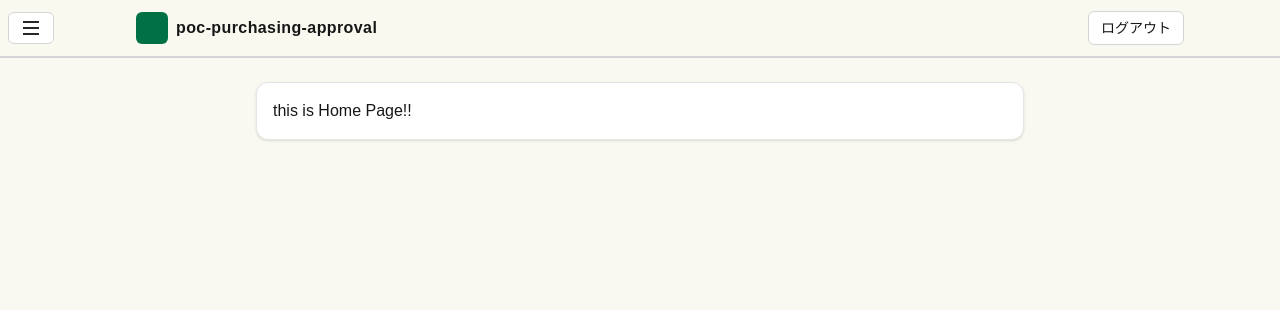
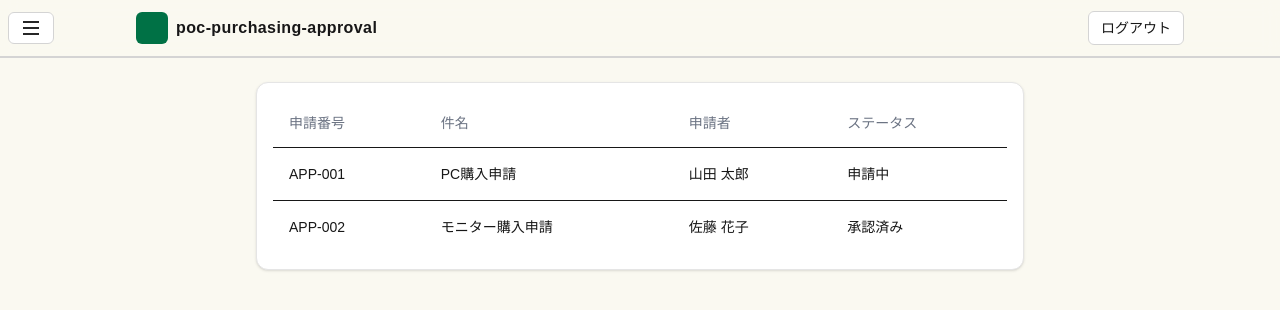
Before and after one commit to Yamazaki-Katsunori/poc-purchasing-approval, a Next.js app in the folder frontend/: page / in a window 1280 px wide. Shown: the top 310 px of the page. Built offline with nearby package versions, Linux system fonts and the light colour scheme.

Commit message:
feat commit: ui table components create

```diff
--- a/frontend/src/app/page.tsx
+++ b/frontend/src/app/page.tsx
@@ -1,3 +1,55 @@
+import { Table, TableBody, TableCell, TableHead, TableHeader, TableRow } from '@/ui';
+
+// demo data
+type ApprovalItem = {
+  id: number;
+  requestNo: string;
+  title: string;
+  applicantName: string;
+  status: string;
+};
+
+const items: ApprovalItem[] = [
+  {
+    id: 1,
+    requestNo: 'APP-001',
+    title: 'PC購入申請',
+    applicantName: '山田 太郎',
+    status: '申請中',
+  },
+  {
+    id: 2,
+    requestNo: 'APP-002',
+    title: 'モニター購入申請',
+    applicantName: '佐藤 花子',
+    status: '承認済み',
+  },
+];
+
 export default function Page() {
-  return <main>this is Home Page!!</main>;
+  return (
+    <main>
+      <Table>
+        <TableHeader>
+          <TableRow>
+            <TableHead>申請番号</TableHead>
+            <TableHead>件名</TableHead>
+            <TableHead>申請者</TableHead>
+            <TableHead>ステータス</TableHead>
+          </TableRow>
+        </TableHeader>
+
+        <TableBody>
+          {items.map((item: ApprovalItem) => (
+            <TableRow key={item.id}>
+              <TableCell>{item.requestNo}</TableCell>
+              <TableCell>{item.title}</TableCell>
+              <TableCell>{item.applicantName}</TableCell>
+              <TableCell>{item.status}</TableCell>
+            </TableRow>
+          ))}
+        </TableBody>
+      </Table>
+    </main>
+  );
 }
--- a/frontend/src/ui/index.ts
+++ b/frontend/src/ui/index.ts
@@ -7,3 +7,4 @@ export * from './button';
 export * from './header';
 export * from './sidebar';
 export * from './hamburger';
+export * from './table';
--- /dev/null
+++ b/frontend/src/ui/table/index.ts
@@ -0,0 +1 @@
+export * from './table';
--- /dev/null
+++ b/frontend/src/ui/table/table.tsx
@@ -0,0 +1,47 @@
+import { cn } from '@/shared';
+import { ComponentPropsWithoutRef } from 'react';
+
+type TableProps = ComponentPropsWithoutRef<'table'>;
+type TableHeaderProps = ComponentPropsWithoutRef<'thead'>;
+type TableBodyProps = ComponentPropsWithoutRef<'tbody'>;
+type TableFooterProps = ComponentPropsWithoutRef<'tfoot'>;
+type TableRowProps = ComponentPropsWithoutRef<'tr'>;
+type TableHeadProps = ComponentPropsWithoutRef<'th'>;
+type TableCellProps = ComponentPropsWithoutRef<'td'>;
+type TableCaptionProps = ComponentPropsWithoutRef<'caption'>;
+
+export function Table({ className, ...props }: TableProps) {
+  return (
+    <div className="w-full overflow-x-auto">
+      <table className={cn('w-full caption-bottom text-sm', className)} {...props} />
+    </div>
+  );
+}
+
+export function TableHeader({ className, ...props }: TableHeaderProps) {
+  return <thead className={cn('[&_tr]:border-b', className)} {...props} />;
+}
+
+export function TableBody({ className, ...props }: TableBodyProps) {
+  return <tbody className={cn('[&_tr:last-child]:border-0', className)} {...props} />;
+}
+
+export function TableFooter({ className, ...props }: TableFooterProps) {
+  return <tfoot className={cn('border-t bg-gray-50 font-medium [&>tr]:last:border-b-0', className)} {...props} />;
+}
+
+export function TableRow({ className, ...props }: TableRowProps) {
+  return <tr className={cn('border-b transition-colors hover:bg-gray-50', className)} {...props} />;
+}
+
+export function TableHead({ className, ...props }: TableHeadProps) {
+  return <th className={cn('h-12 px-4 text-left align-middle font-medium text-gray-500', className)} {...props} />;
+}
+
+export function TableCell({ className, ...props }: TableCellProps) {
+  return <td className={cn('p-4 align-middle', className)} {...props} />;
+}
+
+export function TableCaption({ className, ...props }: TableCaptionProps) {
+  return <caption className={cn('mt-4 text-sm text-gray-500', className)} {...props} />;
+}
```
